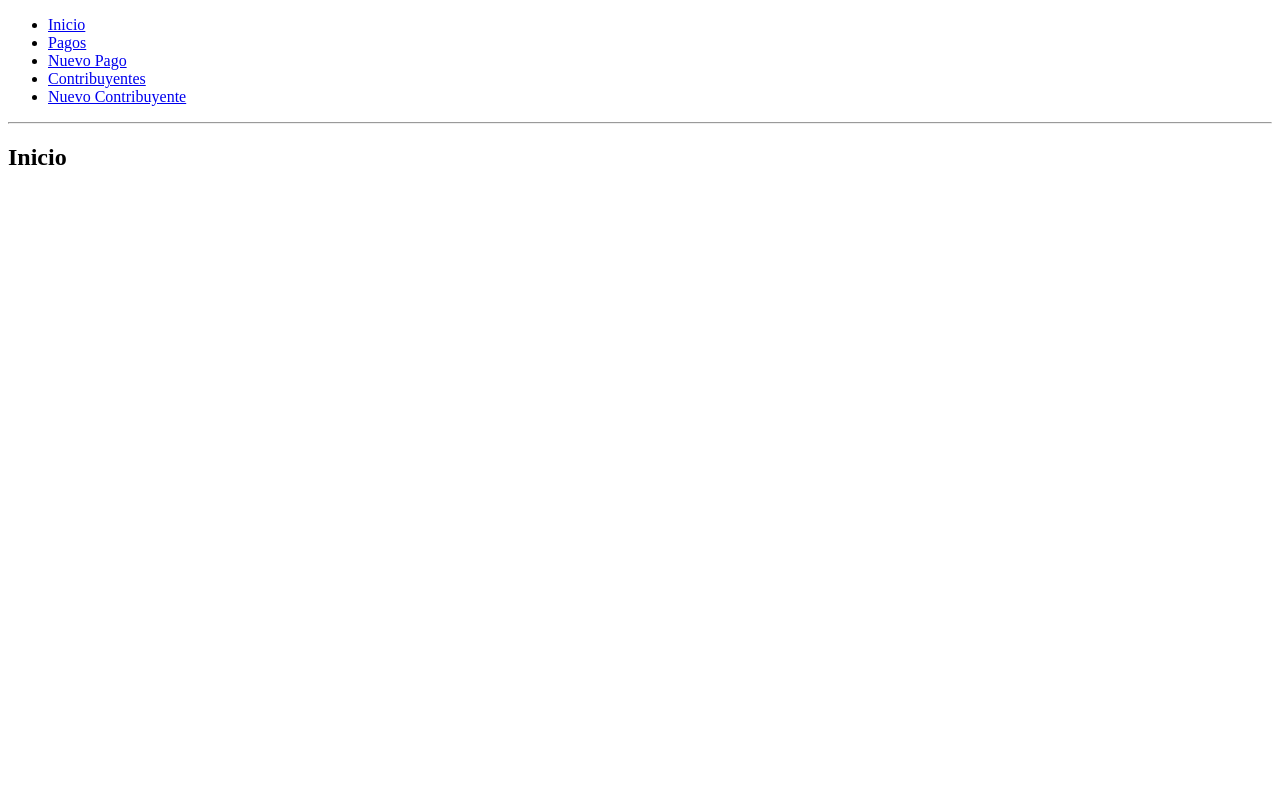
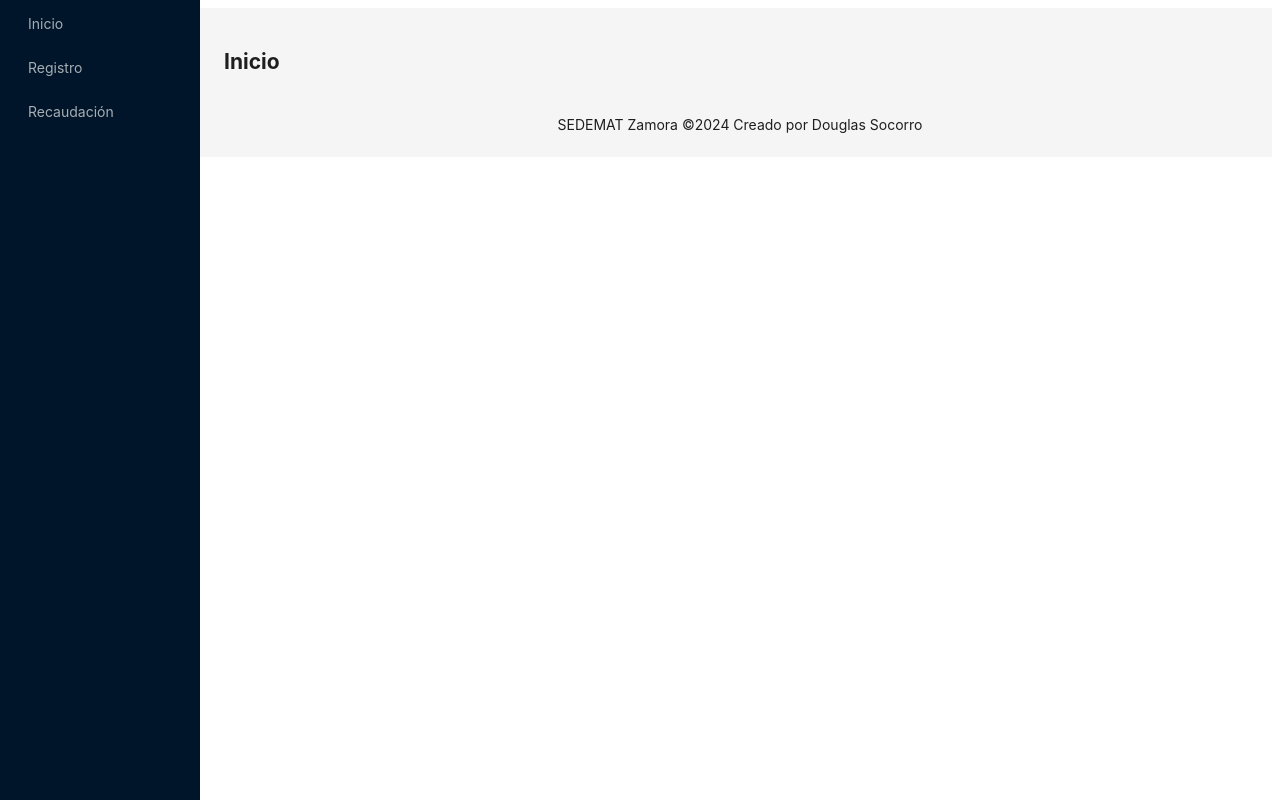
Before and after one commit to Douglas571/sedemat_system, a React (Vite) app in the folder frontend/: page / in a window 1280 px wide. Built offline with nearby package versions, Linux system fonts and the light colour scheme.

Commit message:
Added: Layout

```diff
--- a/frontend/src/App.tsx
+++ b/frontend/src/App.tsx
@@ -8,30 +8,42 @@ import BusinessViewDetails from 'pages/BusinessViewDetails'
 
 import BranchOfficeLicenseNew from 'pages/BranchOfficeLicenseNew'
 
-import { Routes, Route, Outlet, Link, BrowserRouter } from "react-router-dom";
+import { Routes, Route, Outlet, Link, BrowserRouter } from 'react-router-dom'
 
+import MainLayout from 'layout/main'
 
 function App(): JSX.Element {
 	return (
 		<div>
 			<BrowserRouter>
 				<Routes>
-					<Route path="/" element={<Layout />}>
+					<Route path='/' element={<MainLayout />}>
+						{/* <Route index element={<Home />} /> */}
+
 						<Route index element={<Home />} />
-						<Route path="payments" element={<ViewPayments />} />
-						<Route path="payments/new" element={<NewPaymentForm />} />
 
-						<Route path='business' element={<BusinessView/>}/>
-						<Route path='business/new' element={<BusinessNew/>}/>
-						<Route path='business/edit/:businessId' element={<BusinessEdit/>}/>
-						<Route path='business/:businessId' element={<BusinessViewDetails/>}/>
-						<Route path='business/:businessId/branch-office/:branchOfficeId/license/new' element={<BranchOfficeLicenseNew/>}/>
+						<Route path='payments' element={<ViewPayments />} />
+						<Route path='payments/new' element={<NewPaymentForm />} />
 
+						<Route path='business' element={<BusinessView />} />
+						<Route path='business/new' element={<BusinessNew />} />
+						<Route
+							path='business/edit/:businessId'
+							element={<BusinessEdit />}
+						/>
+						<Route
+							path='business/:businessId'
+							element={<BusinessViewDetails />}
+						/>
+						<Route
+							path='business/:businessId/branch-office/:branchOfficeId/license/new'
+							element={<BranchOfficeLicenseNew />}
+						/>
 
 						{/* Using path="*"" means "match anything", so this route
 						acts like a catch-all for URLs that we don't have explicit
 						routes for. */}
-						<Route path="*" element={<NoMatch />} />
+						<Route path='*' element={<NoMatch />} />
 					</Route>
 				</Routes>
 			</BrowserRouter>
@@ -47,19 +59,19 @@ function Layout() {
 			<nav>
 				<ul>
 					<li>
-			  <Link to="/">Inicio</Link>
+						<Link to='/'>Inicio</Link>
 					</li>
 					<li>
-			  <Link to="/payments">Pagos</Link>
+						<Link to='/payments'>Pagos</Link>
 					</li>
 					<li>
-			  <Link to="/payments/new">Nuevo Pago</Link>
+						<Link to='/payments/new'>Nuevo Pago</Link>
 					</li>
 					<li>
-				<Link to="/business/">Contribuyentes</Link>
+						<Link to='/business/'>Contribuyentes</Link>
 					</li>
 					<li>
-				<Link to="/business/new">Nuevo Contribuyente</Link>
+						<Link to='/business/new'>Nuevo Contribuyente</Link>
 					</li>
 				</ul>
 			</nav>
@@ -71,7 +83,7 @@ function Layout() {
 			the child routes we defined above. */}
 			<Outlet />
 		</div>
-	);
+	)
 }
 
 function Home() {
@@ -79,18 +91,18 @@ function Layout() {
 		<div>
 			<h2>Inicio</h2>
 		</div>
-	);
+	)
 }
 
 function NoMatch() {
 	return (
 		<div>
-		<h2>Nothing to see here!</h2>
+			<h2>Nada que ver aquí!</h2>
 			<p>
-		  <Link to="/">Go to the home page</Link>
+				<Link to='/'>Volver al inicio</Link>
 			</p>
 		</div>
-	);
+	)
 }
 
 export default App
--- /dev/null
+++ b/frontend/src/layout/main.tsx
@@ -0,0 +1,121 @@
+import React from 'react'
+import {
+	AppstoreOutlined,
+	BarChartOutlined,
+	CloudOutlined,
+	ShopOutlined,
+	TeamOutlined,
+	UploadOutlined,
+	UserOutlined,
+	VideoCameraOutlined
+} from '@ant-design/icons'
+import type { MenuProps } from 'antd'
+import { Layout, Menu, theme } from 'antd'
+
+import {
+	Routes,
+	Route,
+	Outlet,
+	Link,
+	BrowserRouter,
+	useNavigate
+} from 'react-router-dom'
+
+const { Header, Content, Footer, Sider } = Layout
+
+const siderStyle: React.CSSProperties = {
+	overflow: 'auto',
+	height: '100vh',
+	position: 'fixed',
+	insetInlineStart: 0,
+	top: 0,
+	bottom: 0,
+	scrollbarWidth: 'thin',
+	scrollbarColor: 'unset'
+}
+
+// const items: MenuProps['items'] = [
+//   UserOutlined,
+//   VideoCameraOutlined,
+//   UploadOutlined,
+//   BarChartOutlined,
+//   CloudOutlined,
+//   AppstoreOutlined,
+//   TeamOutlined,
+//   ShopOutlined,
+// ].map((icon, index) => ({
+//   key: String(index + 1),
+//   icon: React.createElement(icon),
+//   label: `nav ${index + 1}`,
+// }));
+
+/**
+
+index
+register
+tax_collection
+
+
+ */
+
+const items: MenuProp['items'] = [
+	{
+		key: '/',
+		icon: '',
+		label: 'Inicio',
+		route: 'home'
+	},
+	{
+		key: '/business',
+		icon: '',
+		label: 'Registro'
+	},
+	{
+		key: '/collection',
+		icon: '',
+		label: 'Recaudación'
+	}
+]
+
+const App: React.FC = () => {
+	const navigate = useNavigate()
+	const {
+		token: { colorBgContainer, borderRadiusLG }
+	} = theme.useToken()
+
+	const onClick: MenuProps['onClick'] = data => {
+		//     console.log({data})
+		navigate(data.key)
+	}
+
+	return (
+		<Layout hasSider>
+			<Sider style={siderStyle}>
+				<div className='demo-logo-vertical' />
+				<Menu
+					theme='dark'
+					mode='inline'
+					defaultSelectedKeys={['4']}
+					items={items}
+					onClick={onClick}
+				/>
+			</Sider>
+			<Layout style={{ marginInlineStart: 200 }}>
+				{/* <Header style={{ padding: 0, background: colorBgContainer }} /> */}
+
+
+				<Content style={{ margin: '24px 16px 0', overflow: 'initial' }}>
+					<Outlet />
+				</Content>
+
+
+
+				<Footer style={{ textAlign: 'center' }}>
+					SEDEMAT Zamora ©{new Date().getFullYear()} Creado por Douglas Socorro
+				</Footer>
+			</Layout>
+		</Layout>
+	)
+}
+
+export default App
```
Also changed, not shown: frontend/src/pages/components/BusinessFormbranchOffice.tsx (line endings or trailing spaces). Lines whose indentation alone changed are shown as unchanged.
